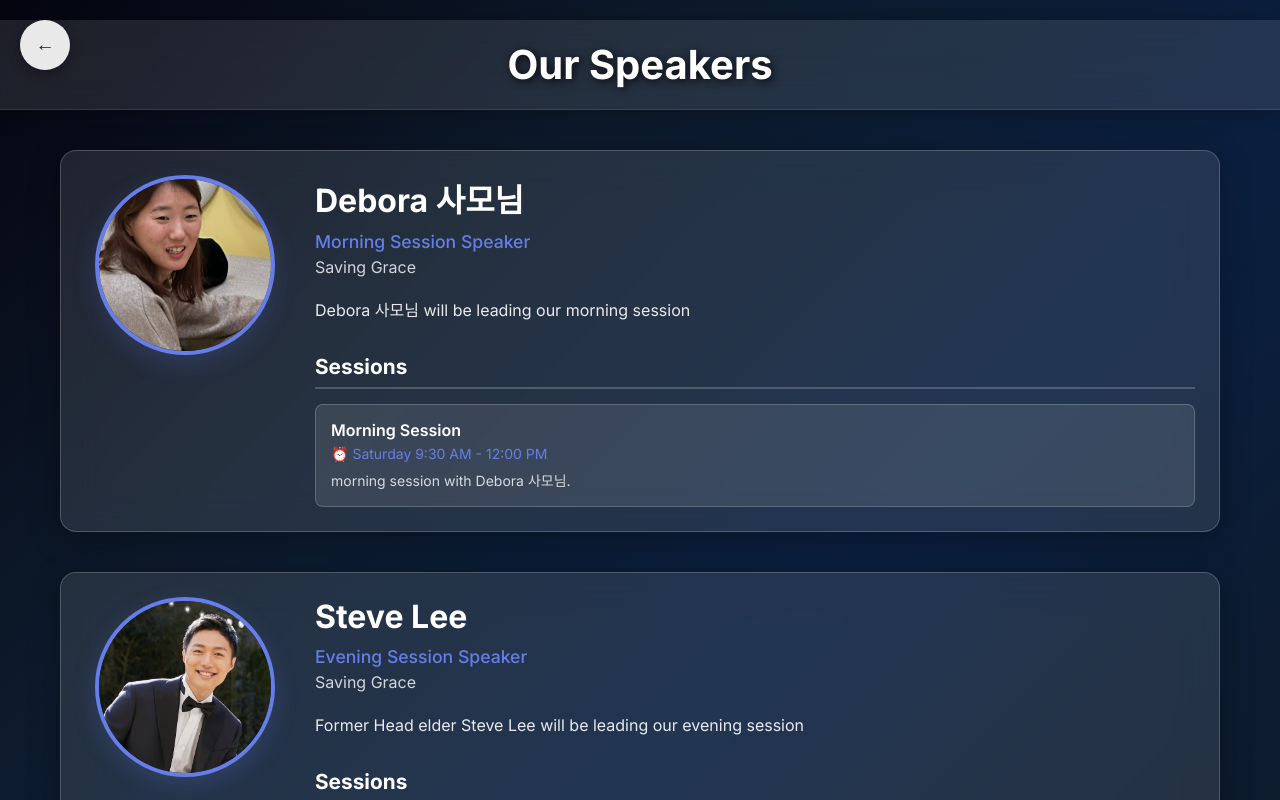
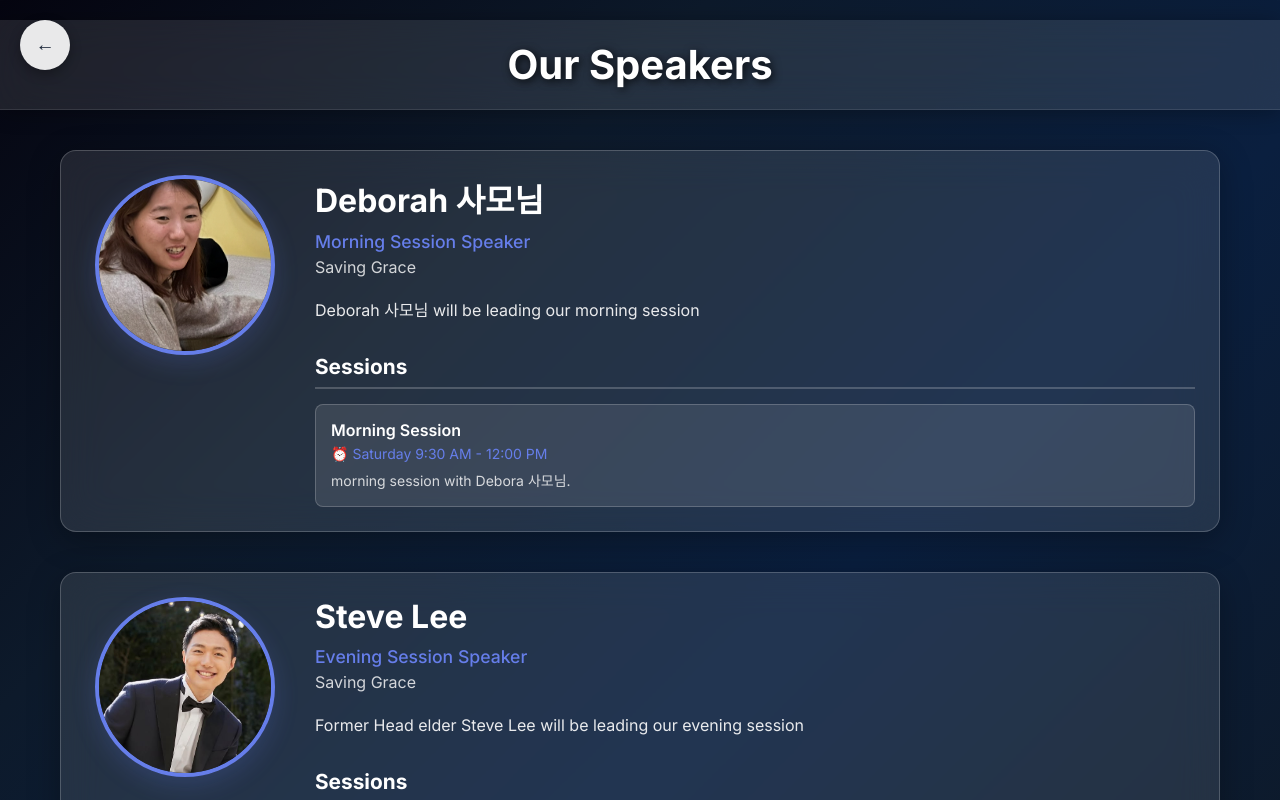
Before and after one commit to luth3rmilla/sgretreat, a React (Create React App) app: page /speakers in a window 1280 px wide. Shown: the top 800 px of the page. Built offline with nearby package versions, Linux system fonts and the light colour scheme.

Commit message:
Add Vercel configuration for proper deployment

```diff
--- a/package.json
+++ b/package.json
@@ -19,7 +19,8 @@
     "test": "react-scripts test",
     "eject": "react-scripts eject",
     "predeploy": "npm run build",
-    "deploy": "gh-pages -d build"
+    "deploy": "gh-pages -d build",
+    "vercel-build": "npm run build"
   },
   "eslintConfig": {
     "extends": [
--- a/src/data/retreatData.js
+++ b/src/data/retreatData.js
@@ -60,11 +60,11 @@ export const retreatData = {
   speakers: [
     {
       id: 1,
-      name: "Debora 사모님",
+      name: "Deborah 사모님",
       title: "Morning Session Speaker",
       church: "Saving Grace",
       image: "/Images/DeboraSMN.jpg",
-      bio: "Debora 사모님 will be leading our morning session",
+      bio: "Deborah 사모님 will be leading our morning session",
       sessions: [
         {
           title: "Morning Session",
```
Also changed, not shown: vercel.json (added).
